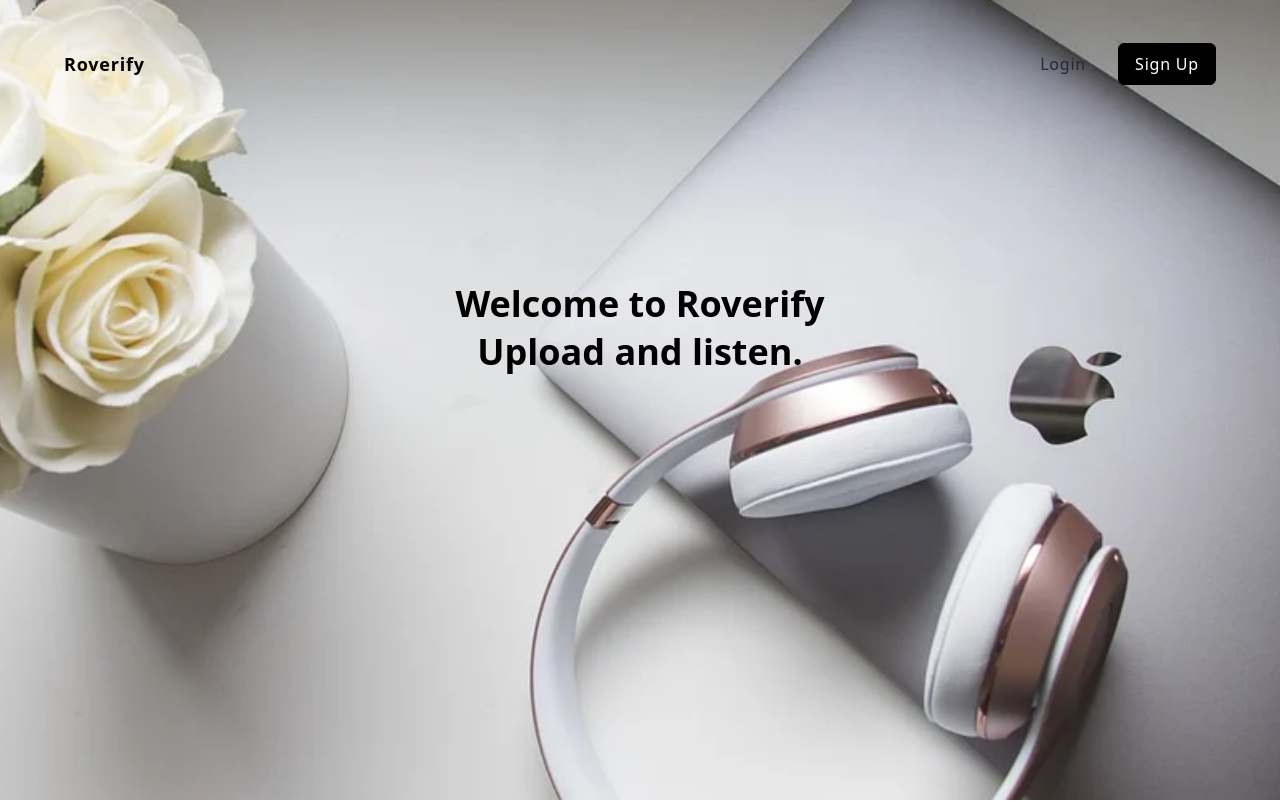
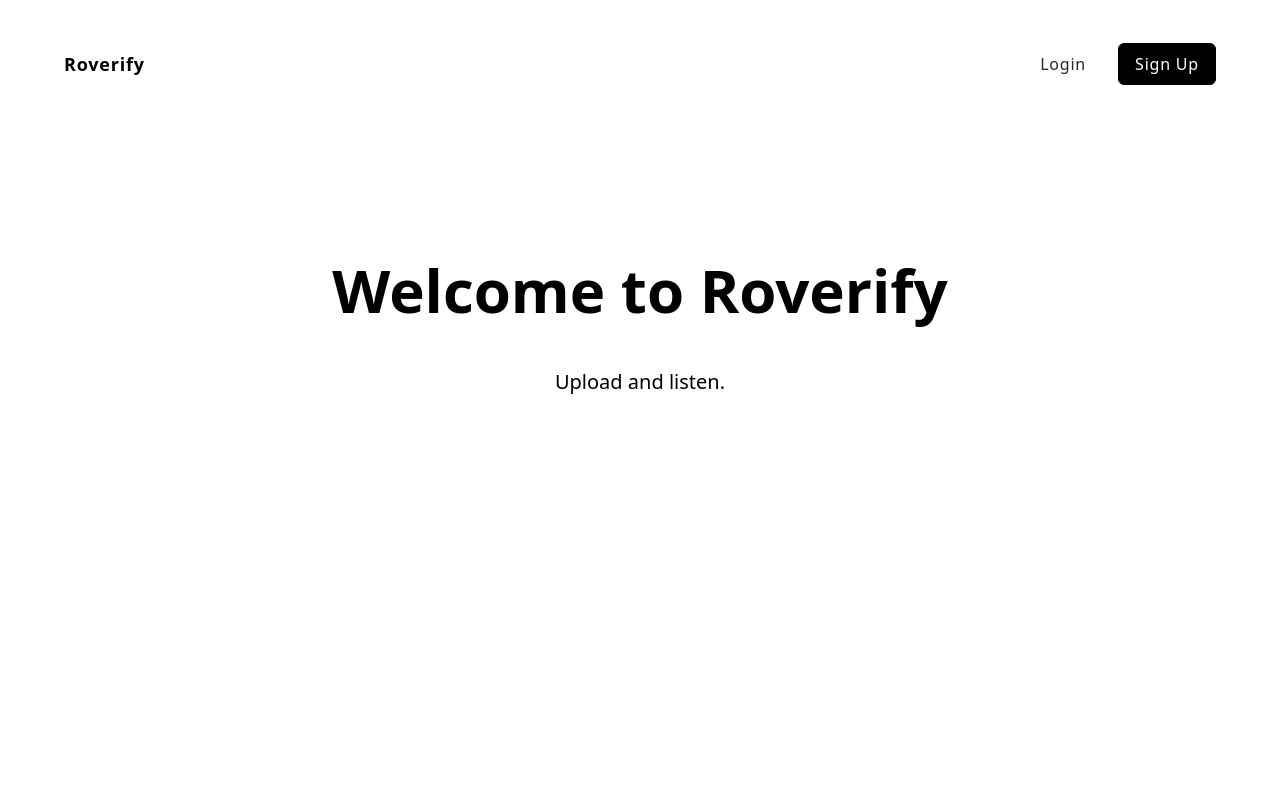
Before and after one commit to chowsteven/roverify, a React (Create React App) app in the folder client/: page / in a window 1280 px wide. Shown: the top 802 px of the page. Built offline with nearby package versions, Linux system fonts and the light colour scheme.

Commit message:
Change hero

```diff
--- a/client/src/pages/Home.js
+++ b/client/src/pages/Home.js
@@ -27,13 +27,10 @@ export const Home = () => {
           </main>
         </div>
       ) : (
-        <div
-          style={{ backgroundImage: 'url(/hero.jpg' }}
-          className='w-full h-screen -mt-32 bg-center bg-no-repeat bg-cover'
-        >
-          <main className='h-screen flex flex-col gap-2 justify-center items-center pb-36 text-4xl font-bold'>
-            <div>Welcome to Roverify</div>
-            <div>Upload and listen.</div>
+        <div className='w-full h-screen -mt-32 bg-center bg-no-repeat bg-cover'>
+          <main className='h-screen flex flex-col gap-12 justify-center items-center pb-36'>
+            <div className='text-6xl font-semibold'>Welcome to Roverify</div>
+            <div className='text-xl font-medium'>Upload and listen.</div>
           </main>
           {/* credit to landingfolio.com for the code below */}
           <section className='py-10 bg-white sm:py-16 lg:py-24'>
```
